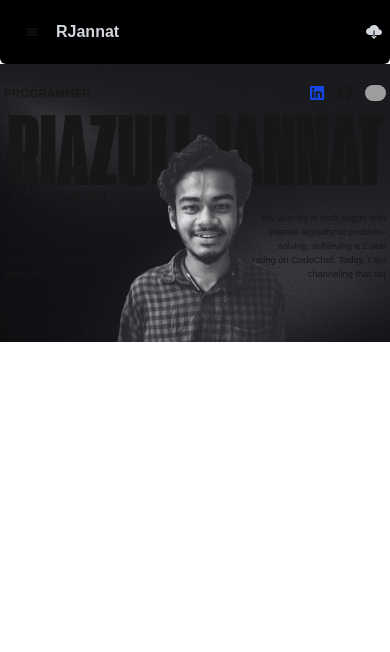
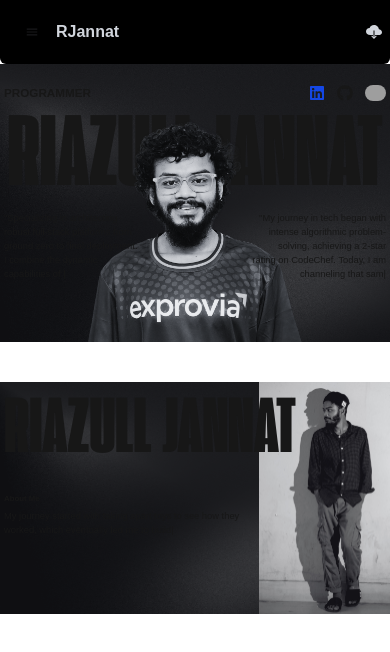
Before and after one commit to RiazullJannat/rjannat-portfolio, a Next.js app: page / in a window 390 px wide. Shown: the top 652 px of the page. Built offline with nearby package versions, Linux system fonts and the light colour scheme; grey boxes are pictures that could not be loaded.

Commit message:
added about me section

```diff
--- a/app/components/AboutSection.tsx
+++ b/app/components/AboutSection.tsx
@@ -1,34 +1,63 @@
+'use client';
 import { styles } from "@/app/styles";
 import Image from "next/image";
 import aboutImage from "../../public/assets/about-image.jpg";
+import TypingText from "./TypingText";
 
 const About = () => {
     return (
-        <section className={`${styles.sectionBg} flex relative mt-10`} id="about">
-            <div className="md:px-10  border">
+        <section className={`${styles.sectionBg} pl-1  max-h-[95vh] flex relative mt-10 overflow-hidden`} id="about">
+            <div className="md:px-10 ">
                 <div className="">
-                    <h1 className="font-extenda text-[22vw] md:text-[27vw] lg:text-[25.6vw] xl:text-[10vw] 2xl:text-[20vw]  leading-[0.5] flex p-0 z-20 absolute top-[20%]">RIAZULL JANNAT</h1>
+                    <h1 className="font-extenda text-[21vw] md:text-[27vw] lg:text-[20.6vw] xl:text-[10vw] 2xl:text-[21vw]  leading-[0.5] flex p-0 z-20 absolute top-[13%]" data-aos="fade-down" data-aos-duration="1000">RIAZULL JANNAT</h1>
                 </div>
-                <div className="flex items-end  h-full">
-                    <div className="mb-2 lg:mb-20">
+                <div className="flex mt-10 items-center md:items-end  h-full ">
+                    <div className=" lg:mb-20 w-full">
                         <div className='mb-1 lg:mb-4 text-[2vw] font-extrabold'>
-                            <h3 className="">About Me</h3>
+                            <h3 className="" data-aos="fade-right" data-aos-duration="600" data-aos-delay="200">About Me</h3>
                         </div>
-                        <p className="text-[1.5vw] md:text-xl mb-1">
-                            Curious from a young age, I’ve always enjoyed understanding how things work—starting with taking apart toys and evolving into building web applications. Through the Programming Hero Level-1 course, I gained hands-on experience with the MERN stack and developed several projects, including a parcel management system that earned recognition from my mentors.
-                        </p>
-                        <p className="text-[1.8vw] md:text-xl  mb-1">
-                            I'm currently focused on mastering core programming concepts, data structures, algorithms, OOP, and databases, with a goal to solve 500+ coding problems and become a world-class developer.
-                        </p>
-                        <p className="text-[1.5vw] md:text-xl mb:2">
-                            I'm always open to collaborating on innovative, user-focused web projects. Let’s connect!<br />
-                            📧 ramimk097@gmail.com
-                        </p>
+                        {/* Mobile View: Typing Animation with Stable Height */}
+                        <div className="relative w-full md:hidden">
+                            {/* Invisible placeholder to reserve layout height and prevent layout shift while typing */}
+                            <p className="text-[2.4vw] md:text-xl mb-1 opacity-0 select-none pointer-events-none">
+                                Today, I am a software developer with 1+ years of industry experience, specializing in the MERN stack. I have a deep passion for problem-solving, which has driven me to become a 2-Star Rated Programmer on CodeChef, actively mastering DSA and core CS concepts using C, C++, and Python.
+                            </p>
+                            <div className="absolute inset-0" data-aos="fade-up" data-aos-duration="800" data-aos-delay="400">
+                                <TypingText
+                                    sequence={[
+                                        "My journey started with taking apart toys to see how they worked, which eventually led me to building full-stack web applications.",
+                                        3000,
+                                        "Today, I am a software developer with 1+ years of industry experience, specializing in the MERN stack. I have a deep passion for problem-solving, which has driven me to become a 2-Star Rated Programmer on CodeChef, actively mastering DSA and core CS concepts using C, C++, and Python.",
+                                        3000,
+                                        "Simultaneously, I am diving into AI Engineering to bridge the gap between robust web development and intelligent, data-driven systems.\nI love building clean, user-focused applications and solving complex engineering challenges. Let's collaborate!\nriazull.jannat.rj@gmail.com",
+                                        3000,
+                                    ]}
+                                    speed={85}
+                                    wrapper="p"
+                                    className="text-[2.4vw] md:text-xl mb-1 whitespace-pre-line"
+                                />
+                            </div>
+                        </div>
+
+                        {/* Desktop View: Original Static Paragraphs */}
+                        <div className="hidden md:block">
+                            <p className="text-[2.4vw] md:text-xl mb-1" data-aos="fade-up" data-aos-duration="800" data-aos-delay="400">
+                                My journey started with taking apart toys to see how they worked, which eventually led me to building full-stack web applications.
+                            </p>
+                            <p className="text-[2.4vw] md:text-xl mb-1" data-aos="fade-up" data-aos-duration="800" data-aos-delay="500">
+                                Today, I am a software developer with 1+ years of industry experience, specializing in the MERN stack. I have a deep passion for problem-solving, which has driven me to become a 2-Star Rated Programmer on CodeChef, actively mastering DSA and core CS concepts using C, C++, and Python.
+                            </p>
+                            <p className="text-[2.4vw] md:text-xl mb-2" data-aos="fade-up" data-aos-duration="800" data-aos-delay="600">
+                                Simultaneously, I am diving into AI Engineering to bridge the gap between robust web development and intelligent, data-driven systems.<br />
+                                I love building clean, user-focused applications and solving complex engineering challenges. Let's collaborate!<br />
+                                riazull.jannat.rj@gmail.com
+                            </p>
+                        </div>
                     </div>
                 </div>
             </div>
             <div>
-                <Image src={aboutImage} alt="Rjannat" className="relative w-[130vw] lg:w-[100%]" />
+                <Image src={aboutImage} alt="Rjannat" className="relative w-[160vw] lg:w-[70vw]" data-aos="fade-left" data-aos-duration="1000" />
             </div>
         </section>
     );
--- a/app/components/Banner.tsx
+++ b/app/components/Banner.tsx
@@ -38,11 +38,10 @@ const Banner = () => {
                 <div
                     className="w-[70vw] md:w-[50vw] lg:w-[50vw] mx-auto h-[18vh] md:h-[19vh] lg:h-[35vh] xl:h-[40vh] 2xl:h-[47vh] relative flex justify-between"
                 >
-                    //dfdfdf
 
                     <Image
                         src={bannerImage} alt="rjannat"
-                        className="mx-auto absolute -bottom-[5%] md:-bottom-[7%]    transform-translate-x-1/2 w-full"
+                        className="mx-auto absolute -bottom-[5%] md:-bottom-[15%]    transform-translate-x-1/2 w-full"
                         data-aos="fade-up"
                         data-aos-duration="1000"
                     />
--- a/app/page.tsx
+++ b/app/page.tsx
@@ -8,10 +8,10 @@ export default function Home() {
   return (
     <div>
       <Banner></Banner>
-      {/* <About></About>
-      <Skill></Skill>
-      <Project></Project>
-      <Contact></Contact> */}
+      <About></About>
+      {/* <Skill></Skill> */}
+      {/* <Project></Project> */}
+      {/* <Contact></Contact> */}
     </div>
   );
 }
```
Also changed, not shown: public/assets/banner-image.png.
